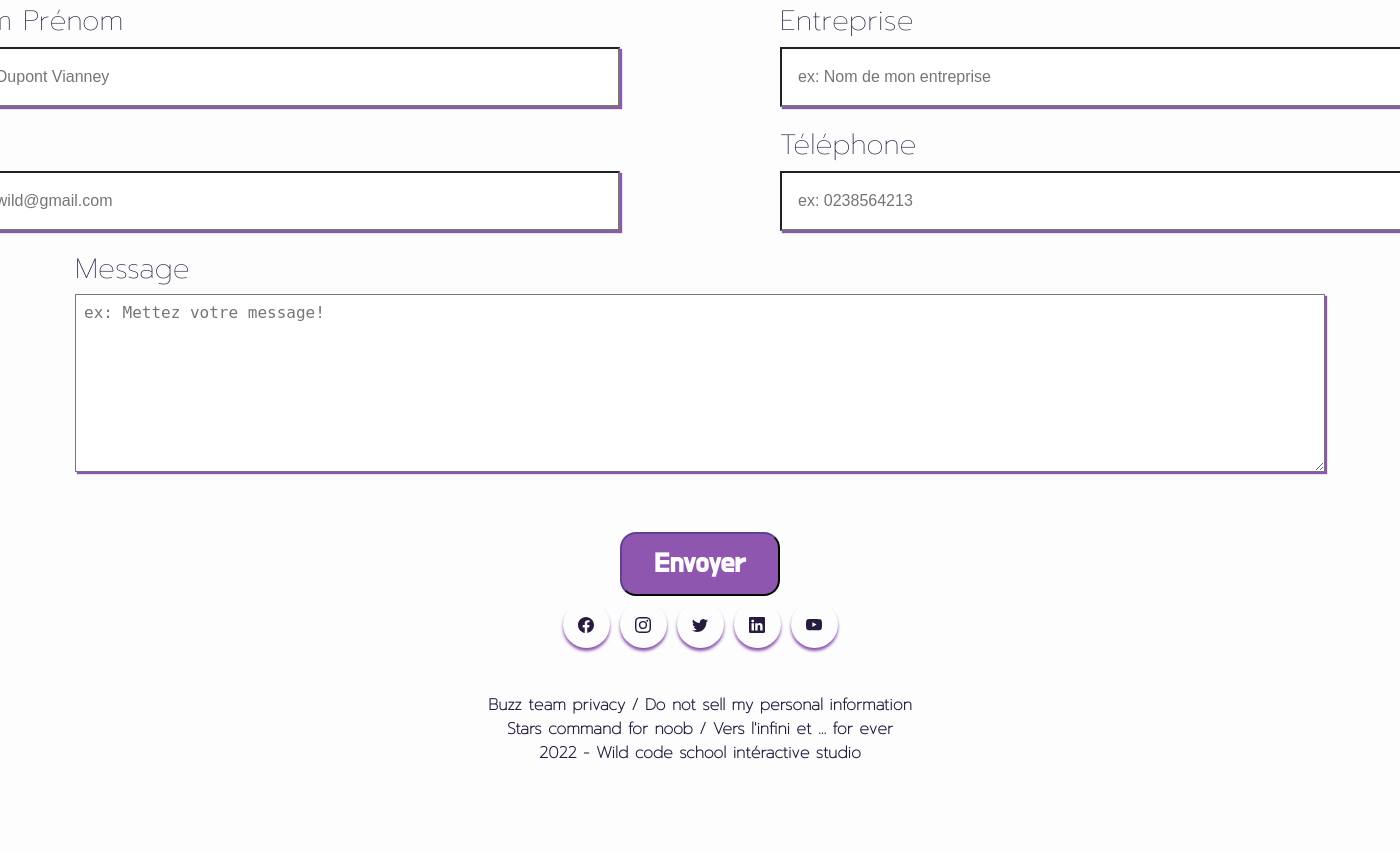
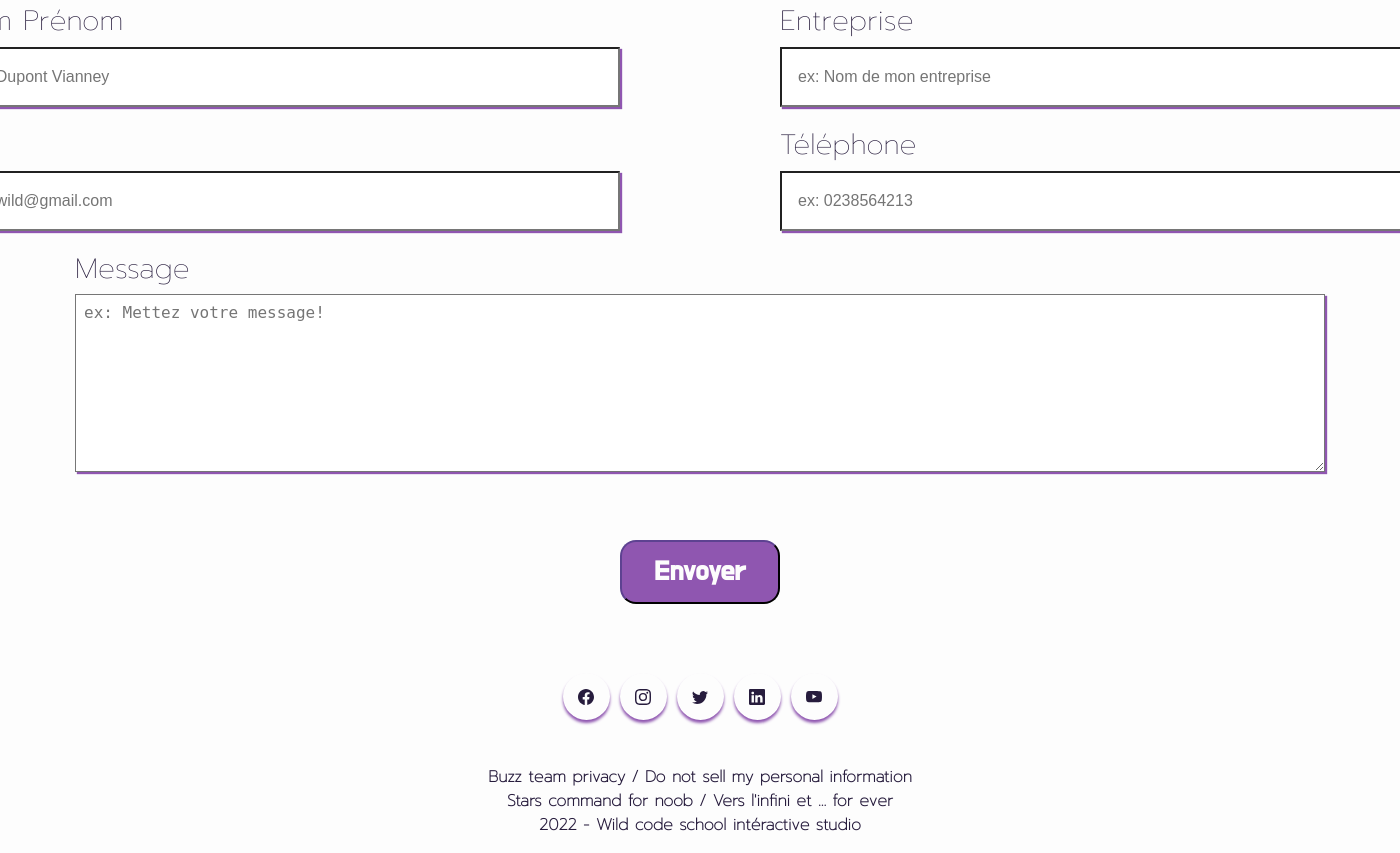
Before and after one commit to baloolc/Projet-buzz, a PHP site: page /contact.php in a window 1400 px wide; the page is wider, and only the part inside the window is pictured. Shown: the part 849-1702 px from the top of that part. Before the commit the page ends 1608 px from the top of that part, so only its background shows below. Run offline with PHP 8.4, Linux system fonts and the light colour scheme.

Commit message:
changed margin input envoyer

```diff
--- a/assets/css/styles-contact.css
+++ b/assets/css/styles-contact.css
@@ -128,7 +128,8 @@ textarea:focus {
 .input-send {
     display: flex;
     justify-content: center;
-    padding-top: 2.5rem;
+    margin-top: 4rem;
+    margin-bottom: 4rem;
 
 }
 
```
